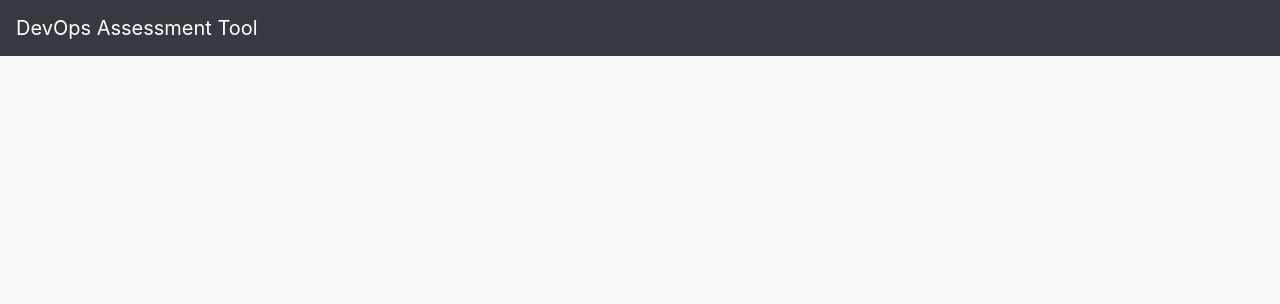
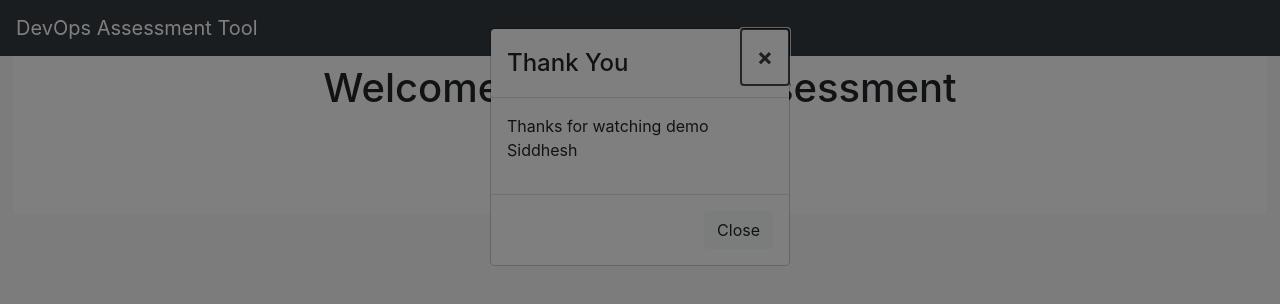
Before and after one commit to MavericMstk/devops-assessment, an Angular app: page /dashboard in a window 1280 px wide. Before the commit this address led to /. Shown: the top 304 px of the page. Built offline with nearby package versions, Linux system fonts and the light colour scheme; a web font is replaced by a local one.

Commit message:
Added landing page

```diff
--- a/src/app/app-routing.module.ts
+++ b/src/app/app-routing.module.ts
@@ -4,9 +4,11 @@ import { RouterModule, Routes } from '@angular/router';
 import { ListAssessmentComponent } from './list-assessment/list-assessment.component';
 import { NewAssessmentComponent } from './new-assessment/new-assessment.component';
 import { ViewAssessmentComponent } from './view-assessment/view-assessment.component';
+import { DashboardComponent } from './dashboard/dashboard.component';
 
 const routes: Routes = [
-    { path: '', redirectTo: '/list', pathMatch: 'full' },
+    { path: '', redirectTo: '/dashboard', pathMatch: 'full' },
+    { path: 'dashboard', component: DashboardComponent },
     { path: 'new-assessment', component: NewAssessmentComponent },
     { path: 'list', component: ListAssessmentComponent },
     { path: 'view/:assessmentToken', component: ViewAssessmentComponent },
--- a/src/app/app.module.ts
+++ b/src/app/app.module.ts
@@ -10,6 +10,7 @@ import { ListAssessmentComponent } from './list-assessment/list-assessment.compo
 import { ViewAssessmentComponent } from './view-assessment/view-assessment.component';
 import { RecommendationComponent } from './recommendation/recommendation.component';
 import { ExportAssessmentComponent } from './export-assessment/export-assessment.component';
+import { DashboardComponent } from './dashboard/dashboard.component';
 
 @NgModule({
     declarations: [
@@ -18,7 +19,8 @@ import { ExportAssessmentComponent } from './export-assessment/export-assessment
         ListAssessmentComponent,
         ViewAssessmentComponent,
         RecommendationComponent,
-        ExportAssessmentComponent
+        ExportAssessmentComponent,
+        DashboardComponent
     ],
     imports: [
         BrowserModule,
--- /dev/null
+++ b/src/app/dashboard/dashboard.component.html
@@ -0,0 +1,16 @@
+<h1 class="mt-2 text-center">Welcome to DevOps Assessment</h1>
+<div class="text-center"><a class="btn btn-primary text-center mb-2 mt-5 mr-2"  [routerLink]="['/list']">View Projects</a></div>
+<ng-template #content let-modal>
+  <div class="modal-header">
+    <h4 class="modal-title">Thank You</h4>
+    <button type="button" class="close" aria-label="Close" (click)="modal.dismiss('Cross click')">
+      <span aria-hidden="true">&times;</span>
+    </button>
+  </div>
+  <div class="modal-body">
+    <p>Thanks for watching demo Siddhesh</p>
+  </div>
+  <div class="modal-footer">
+    <button type="button" class="btn btn-light" (click)="modal.close('Close click')">Close</button>
+  </div>
+</ng-template>
--- /dev/null
+++ b/src/app/dashboard/dashboard.component.ts
@@ -0,0 +1,26 @@
+import { Component, OnInit, AfterViewInit, ViewChild, ElementRef, OnChanges, ChangeDetectorRef } from '@angular/core';
+import { NgbModal } from '@ng-bootstrap/ng-bootstrap';
+
+@Component({
+  selector: 'app-dashboard',
+  templateUrl: './dashboard.component.html',
+  styleUrls: ['./dashboard.component.css']
+})
+export class DashboardComponent implements OnInit {
+
+  username = 'Siddhesh';
+  @ViewChild('content') content: ElementRef;
+
+  constructor(private modalService: NgbModal, private cdRef: ChangeDetectorRef) {}
+
+  ngOnInit() {
+    setTimeout(() => {
+      this.openSm(this.content);
+    }, 1000);
+  }
+
+  openSm(content) {
+    this.modalService.open(content, { size: 'sm' });
+  }
+
+}
```
Also changed, not shown: src/app/dashboard/dashboard.component.css (added), 2 other files (tests, documents, lock files or other folders).
